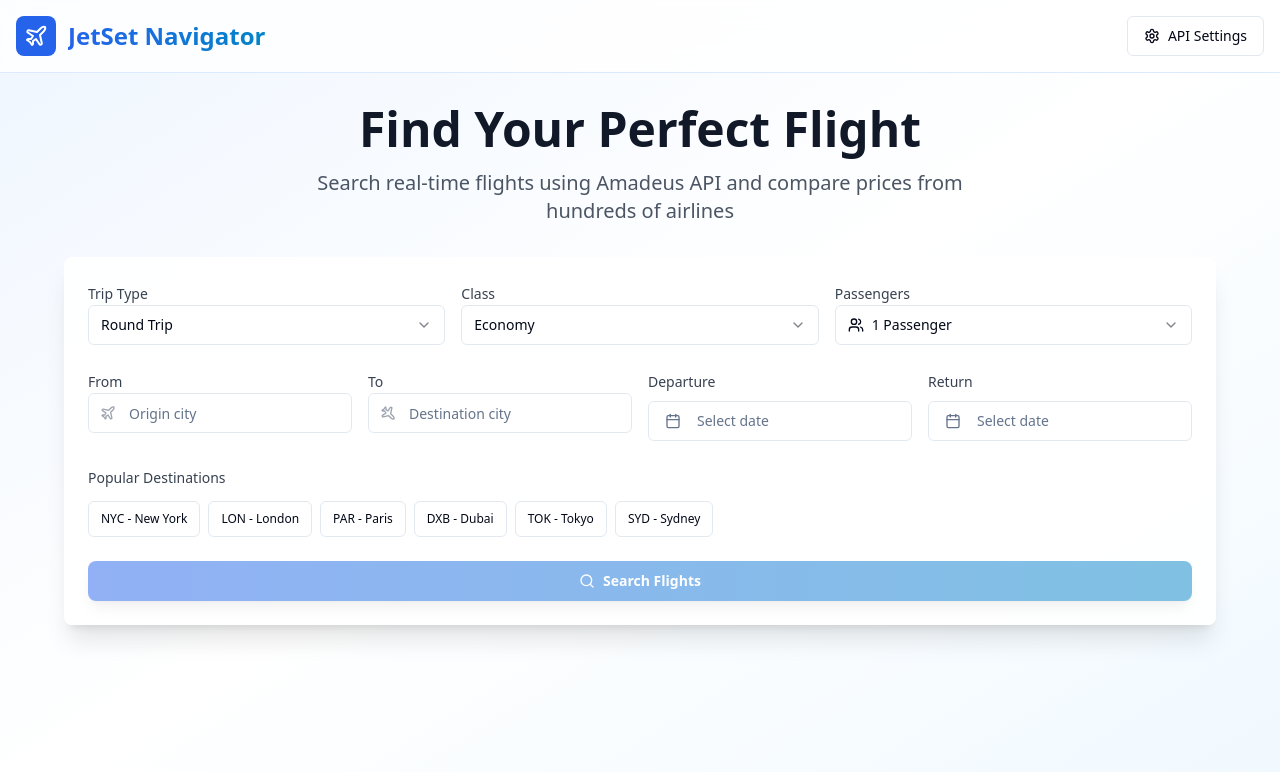
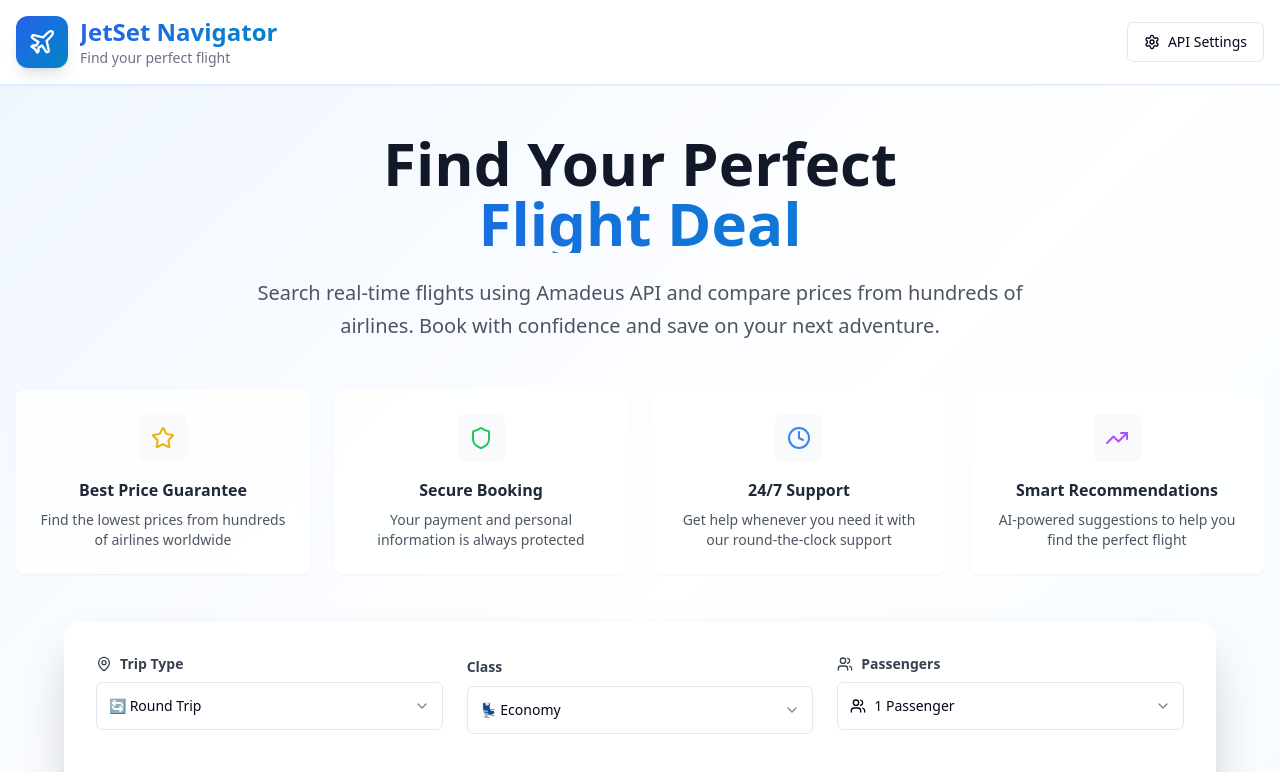
Before and after one commit to menuqr011/jetset-navigator-app, a React (Vite) app: page / in a window 1280 px wide. Shown: the top 772 px of the page. Built offline with nearby package versions, Linux system fonts and the light colour scheme.

Commit message:
Improve UI of home page and components
Enhance the visual appeal and user experience of the home page and its components.

```diff
--- a/src/components/SearchForm.tsx
+++ b/src/components/SearchForm.tsx
@@ -1,4 +1,3 @@
-
 import { useState } from "react";
 import { Button } from "@/components/ui/button";
 import { Label } from "@/components/ui/label";
@@ -6,7 +5,7 @@ import { Select, SelectContent, SelectItem, SelectTrigger, SelectValue } from "@
 import { Calendar } from "@/components/ui/calendar";
 import { Popover, PopoverContent, PopoverTrigger } from "@/components/ui/popover";
 import { Card } from "@/components/ui/card";
-import { CalendarIcon, Search, Users } from "lucide-react";
+import { CalendarIcon, Search, Users, ArrowLeftRight, MapPin } from "lucide-react";
 import { format } from "date-fns";
 import { cn } from "@/lib/utils";
 import AirportAutocomplete from "./AirportAutocomplete";
@@ -41,52 +40,64 @@ const SearchForm = ({ onSearch, isSearching }: SearchFormProps) => {
   };
 
   const popularCities = [
-    { code: "NYC", name: "New York" },
-    { code: "LON", name: "London" },
-    { code: "PAR", name: "Paris" },
-    { code: "DXB", name: "Dubai" },
-    { code: "TOK", name: "Tokyo" },
-    { code: "SYD", name: "Sydney" }
+    { code: "NYC", name: "New York", flag: "🇺🇸" },
+    { code: "LON", name: "London", flag: "🇬🇧" },
+    { code: "PAR", name: "Paris", flag: "🇫🇷" },
+    { code: "DXB", name: "Dubai", flag: "🇦🇪" },
+    { code: "TOK", name: "Tokyo", flag: "🇯🇵" },
+    { code: "SYD", name: "Sydney", flag: "🇦🇺" }
   ];
 
+  const swapLocations = () => {
+    const temp = origin;
+    setOrigin(destination);
+    setDestination(temp);
+  };
+
   return (
-    <Card className="p-6 bg-white/90 backdrop-blur-sm shadow-xl border-0">
-      <form onSubmit={handleSubmit} className="space-y-6">
-        {/* Trip Type and Class Selection */}
-        <div className="flex flex-wrap gap-4">
-          <div className="flex-1 min-w-48">
-            <Label htmlFor="trip-type" className="text-sm font-medium text-gray-700">Trip Type</Label>
+    <Card className="p-8 bg-white/95 backdrop-blur-md shadow-2xl border-0 rounded-2xl">
+      <form onSubmit={handleSubmit} className="space-y-8">
+        {/* Enhanced Trip Type and Class Selection */}
+        <div className="grid grid-cols-1 md:grid-cols-3 gap-6">
+          <div className="space-y-2">
+            <Label htmlFor="trip-type" className="text-sm font-semibold text-gray-700 flex items-center gap-2">
+              <MapPin className="w-4 h-4" />
+              Trip Type
+            </Label>
             <Select value={tripType} onValueChange={setTripType}>
-              <SelectTrigger>
+              <SelectTrigger className="h-12 bg-white/50 border-gray-200 hover:border-blue-300 transition-colors">
                 <SelectValue />
               </SelectTrigger>
               <SelectContent>
-                <SelectItem value="round-trip">Round Trip</SelectItem>
-                <SelectItem value="one-way">One Way</SelectItem>
-                <SelectItem value="multi-city">Multi City</SelectItem>
+                <SelectItem value="round-trip">🔄 Round Trip</SelectItem>
+                <SelectItem value="one-way">➡️ One Way</SelectItem>
+                <SelectItem value="multi-city">🌍 Multi City</SelectItem>
               </SelectContent>
             </Select>
           </div>
 
-          <div className="flex-1 min-w-48">
-            <Label htmlFor="class" className="text-sm font-medium text-gray-700">Class</Label>
+          <div className="space-y-2">
+            <Label htmlFor="class" className="text-sm font-semibold text-gray-700">Class</Label>
             <Select value={flightClass} onValueChange={setFlightClass}>
-              <SelectTrigger>
+              <SelectTrigger className="h-12 bg-white/50 border-gray-200 hover:border-blue-300 transition-colors">
                 <SelectValue />
               </SelectTrigger>
               <SelectContent>
-                <SelectItem value="economy">Economy</SelectItem>
-                <SelectItem value="premium">Premium Economy</SelectItem>
-                <SelectItem value="business">Business</SelectItem>
-                <SelectItem value="first">First Class</SelectItem>
+                <SelectItem value="economy">💺 Economy</SelectItem>
+                <SelectItem value="premium">🎫 Premium Economy</SelectItem>
+                <SelectItem value="business">💼 Business</SelectItem>
+                <SelectItem value="first">👑 First Class</SelectItem>
               </SelectContent>
             </Select>
           </div>
 
-          <div className="flex-1 min-w-32">
-            <Label htmlFor="passengers" className="text-sm font-medium text-gray-700">Passengers</Label>
+          <div className="space-y-2">
+            <Label htmlFor="passengers" className="text-sm font-semibold text-gray-700 flex items-center gap-2">
+              <Users className="w-4 h-4" />
+              Passengers
+            </Label>
             <Select value={passengers} onValueChange={setPassengers}>
-              <SelectTrigger>
+              <SelectTrigger className="h-12 bg-white/50 border-gray-200 hover:border-blue-300 transition-colors">
                 <SelectValue />
               </SelectTrigger>
               <SelectContent>
@@ -103,9 +114,9 @@ const SearchForm = ({ onSearch, isSearching }: SearchFormProps) => {
           </div>
         </div>
 
-        {/* Location and Date Selection */}
-        <div className="grid grid-cols-1 md:grid-cols-2 lg:grid-cols-4 gap-4">
-          {/* Origin */}
+        {/* Enhanced Location and Date Selection */}
+        <div className="grid grid-cols-1 md:grid-cols-2 lg:grid-cols-4 gap-6">
+          {/* Origin with enhanced styling */}
           <div className="space-y-2">
             <AirportAutocomplete
               label="From"
@@ -117,8 +128,21 @@ const SearchForm = ({ onSearch, isSearching }: SearchFormProps) => {
             />
           </div>
 
+          {/* Swap Button */}
+          <div className="flex items-end justify-center">
+            <Button
+              type="button"
+              variant="outline"
+              size="icon"
+              onClick={swapLocations}
+              className="mb-2 h-12 w-12 rounded-full bg-blue-50 border-blue-200 hover:bg-blue-100 hover:border-blue-300 transition-all duration-200"
+            >
+              <ArrowLeftRight className="w-5 h-5 text-blue-600" />
+            </Button>
+          </div>
+
           {/* Destination */}
-          <div className="space-y-2">
+          <div className="space-y-2 md:col-start-2 lg:col-start-2">
             <AirportAutocomplete
               label="To"
               placeholder="Destination city"
@@ -131,18 +155,18 @@ const SearchForm = ({ onSearch, isSearching }: SearchFormProps) => {
 
           {/* Departure Date */}
           <div className="space-y-2">
-            <Label className="text-sm font-medium text-gray-700">Departure</Label>
+            <Label className="text-sm font-semibold text-gray-700">Departure</Label>
             <Popover>
               <PopoverTrigger asChild>
                 <Button
                   variant="outline"
                   className={cn(
-                    "w-full justify-start text-left font-normal",
+                    "w-full h-12 justify-start text-left font-normal bg-white/50 border-gray-200 hover:border-blue-300 transition-colors",
                     !departureDate && "text-muted-foreground"
                   )}
                 >
-                  <CalendarIcon className="mr-2 h-4 w-4" />
-                  {departureDate ? format(departureDate, "PPP") : "Select date"}
+                  <CalendarIcon className="mr-2 h-4 w-4 text-blue-600" />
+                  {departureDate ? format(departureDate, "MMM dd, yyyy") : "Select date"}
                 </Button>
               </PopoverTrigger>
               <PopoverContent className="w-auto p-0" align="start">
@@ -161,18 +185,18 @@ const SearchForm = ({ onSearch, isSearching }: SearchFormProps) => {
           {/* Return Date */}
           {tripType === 'round-trip' && (
             <div className="space-y-2">
-              <Label className="text-sm font-medium text-gray-700">Return</Label>
+              <Label className="text-sm font-semibold text-gray-700">Return</Label>
               <Popover>
                 <PopoverTrigger asChild>
                   <Button
                     variant="outline"
                     className={cn(
-                      "w-full justify-start text-left font-normal",
+                      "w-full h-12 justify-start text-left font-normal bg-white/50 border-gray-200 hover:border-blue-300 transition-colors",
                       !returnDate && "text-muted-foreground"
                     )}
                   >
-                    <CalendarIcon className="mr-2 h-4 w-4" />
-                    {returnDate ? format(returnDate, "PPP") : "Select date"}
+                    <CalendarIcon className="mr-2 h-4 w-4 text-blue-600" />
+                    {returnDate ? format(returnDate, "MMM dd, yyyy") : "Select date"}
                   </Button>
                 </PopoverTrigger>
                 <PopoverContent className="w-auto p-0" align="start">
@@ -190,10 +214,10 @@ const SearchForm = ({ onSearch, isSearching }: SearchFormProps) => {
           )}
         </div>
 
-        {/* Popular Destinations */}
-        <div className="space-y-3">
-          <Label className="text-sm font-medium text-gray-700">Popular Destinations</Label>
-          <div className="flex flex-wrap gap-2">
+        {/* Enhanced Popular Destinations */}
+        <div className="space-y-4">
+          <Label className="text-sm font-semibold text-gray-700">✈️ Popular Destinations</Label>
+          <div className="flex flex-wrap gap-3">
             {popularCities.map((city) => (
               <Button
                 key={city.code}
@@ -201,28 +225,29 @@ const SearchForm = ({ onSearch, isSearching }: SearchFormProps) => {
                 variant="outline"
                 size="sm"
                 onClick={() => setDestination(city.name)}
-                className="text-xs hover:bg-blue-50 hover:border-blue-200"
+                className="text-sm hover:bg-blue-50 hover:border-blue-200 hover:scale-105 transition-all duration-200 bg-white/50"
               >
+                <span className="mr-2">{city.flag}</span>
                 {city.code} - {city.name}
               </Button>
             ))}
           </div>
         </div>
 
-        {/* Search Button */}
+        {/* Enhanced Search Button */}
         <Button
           type="submit"
-          className="w-full bg-gradient-to-r from-blue-600 to-sky-600 hover:from-blue-700 hover:to-sky-700 text-white font-semibold py-3 px-6 rounded-lg shadow-lg transition-all duration-200 transform hover:scale-[1.02]"
+          className="w-full h-14 bg-gradient-to-r from-blue-600 to-sky-600 hover:from-blue-700 hover:to-sky-700 text-white font-bold text-lg rounded-xl shadow-lg transition-all duration-300 transform hover:scale-[1.02] hover:shadow-xl"
           disabled={isSearching || !origin || !destination || !departureDate}
         >
           {isSearching ? (
-            <div className="flex items-center gap-2">
-              <div className="w-4 h-4 border-2 border-white border-t-transparent rounded-full animate-spin"></div>
+            <div className="flex items-center gap-3">
+              <div className="w-5 h-5 border-3 border-white border-t-transparent rounded-full animate-spin"></div>
               Searching Flights...
             </div>
           ) : (
-            <div className="flex items-center gap-2">
-              <Search className="w-5 h-5" />
+            <div className="flex items-center gap-3">
+              <Search className="w-6 h-6" />
               Search Flights
             </div>
           )}
--- a/src/pages/Index.tsx
+++ b/src/pages/Index.tsx
@@ -6,9 +6,10 @@ import CredentialsModal from "@/components/CredentialsModal";
 import { Flight, SearchFilters } from "@/types/flight";
 import { amadeusAPI, AmadeusCredentials } from "@/services/amadeusApi";
 import { transformAmadeusToFlights } from "@/utils/amadeusTransformer";
-import { Plane, Settings } from "lucide-react";
+import { Plane, Settings, Star, TrendingUp, Clock, Shield } from "lucide-react";
 import { Button } from "@/components/ui/button";
 import { useToast } from "@/hooks/use-toast";
+import { Card } from "@/components/ui/card";
 
 const Index = () => {
   const [flights, setFlights] = useState<Flight[]>([]);
@@ -112,25 +113,13 @@ const Index = () => {
   };
 
   const filteredFlights = flights.filter(flight => {
-    // Price filter
     if (flight.price > filters.maxPrice) return false;
-
-    // Airline filter
     if (filters.airlines.length > 0 && !filters.airlines.includes(flight.airline)) return false;
-
-    // Stops filter
     if (flight.stops > filters.maxStops) return false;
-
-    // Duration filter
     if (flight.duration > filters.maxDuration) return false;
-
-    // Direct flights only filter
     if (filters.directFlightsOnly && flight.stops > 0) return false;
-
-    // Travel class filter
     if (filters.travelClasses && filters.travelClasses.length > 0 && !filters.travelClasses.includes(flight.class)) return false;
 
-    // Departure time range filter
     if (filters.departureTimeRanges && filters.departureTimeRanges.length > 0) {
       const departureHour = new Date(`2000-01-01T${flight.departureTime}`).getHours();
       const matchesTimeRange = filters.departureTimeRanges.some(range => {
@@ -148,46 +137,91 @@ const Index = () => {
     return true;
   });
 
+  const features = [
+    {
+      icon: <Star className="w-6 h-6 text-yellow-500" />,
+      title: "Best Price Guarantee",
+      description: "Find the lowest prices from hundreds of airlines worldwide"
+    },
+    {
+      icon: <Shield className="w-6 h-6 text-green-500" />,
+      title: "Secure Booking",
+      description: "Your payment and personal information is always protected"
+    },
+    {
+      icon: <Clock className="w-6 h-6 text-blue-500" />,
+      title: "24/7 Support",
+      description: "Get help whenever you need it with our round-the-clock support"
+    },
+    {
+      icon: <TrendingUp className="w-6 h-6 text-purple-500" />,
+      title: "Smart Recommendations",
+      description: "AI-powered suggestions to help you find the perfect flight"
+    }
+  ];
+
   return (
     <div className="min-h-screen bg-gradient-to-br from-blue-50 via-white to-sky-50">
-      {/* Header */}
-      <header className="bg-white/80 backdrop-blur-md border-b border-blue-100 sticky top-0 z-50">
+      {/* Enhanced Header */}
+      <header className="bg-white/95 backdrop-blur-md border-b border-blue-100 sticky top-0 z-50 shadow-sm">
         <div className="container mx-auto px-4 py-4">
           <div className="flex items-center justify-between">
             <div className="flex items-center gap-3">
-              <div className="p-2 bg-blue-600 rounded-lg">
-                <Plane className="w-6 h-6 text-white" />
+              <div className="p-3 bg-gradient-to-br from-blue-600 to-sky-600 rounded-xl shadow-lg">
+                <Plane className="w-7 h-7 text-white" />
               </div>
-              <h1 className="text-2xl font-bold bg-gradient-to-r from-blue-600 to-sky-600 bg-clip-text text-transparent">
-                JetSet Navigator
-              </h1>
+              <div>
+                <h1 className="text-2xl font-bold bg-gradient-to-r from-blue-600 to-sky-600 bg-clip-text text-transparent">
+                  JetSet Navigator
+                </h1>
+                <p className="text-sm text-gray-500">Find your perfect flight</p>
+              </div>
             </div>
 
             <Button
               variant="outline"
               onClick={() => setShowCredentialsModal(true)}
-              className="flex items-center gap-2"
+              className="flex items-center gap-2 hover:bg-blue-50 transition-colors"
             >
               <Settings className="w-4 h-4" />
               API Settings
-              {credentials && <span className="w-2 h-2 bg-green-500 rounded-full"></span>}
+              {credentials && <span className="w-2 h-2 bg-green-500 rounded-full animate-pulse"></span>}
             </Button>
           </div>
         </div>
       </header>
 
-      {/* Hero Section */}
-      <section className="container mx-auto px-4 py-8">
-        <div className="text-center mb-8">
-          <h2 className="text-4xl md:text-5xl font-bold text-gray-900 mb-4">
-            Find Your Perfect Flight
+      {/* Enhanced Hero Section */}
+      <section className="container mx-auto px-4 py-12">
+        <div className="text-center mb-12">
+          <h2 className="text-5xl md:text-6xl font-bold text-gray-900 mb-6 leading-tight">
+            Find Your Perfect
+            <span className="block bg-gradient-to-r from-blue-600 to-sky-600 bg-clip-text text-transparent">
+              Flight Deal
+            </span>
           </h2>
-          <p className="text-xl text-gray-600 max-w-2xl mx-auto">
-            Search real-time flights using Amadeus API and compare prices from hundreds of airlines
+          <p className="text-xl text-gray-600 max-w-3xl mx-auto leading-relaxed">
+            Search real-time flights using Amadeus API and compare prices from hundreds of airlines.
+            Book with confidence and save on your next adventure.
           </p>
         </div>
 
-        {/* Search Form */}
+        {/* Enhanced Features Grid */}
+        {!hasSearched && (
+          <div className="grid grid-cols-1 md:grid-cols-2 lg:grid-cols-4 gap-6 mb-12">
+            {features.map((feature, index) => (
+              <Card key={index} className="p-6 text-center hover:shadow-lg transition-all duration-300 border-0 bg-white/80 backdrop-blur-sm">
+                <div className="inline-flex items-center justify-center w-12 h-12 bg-gray-50 rounded-lg mb-4">
+                  {feature.icon}
+                </div>
+                <h3 className="font-semibold text-gray-800 mb-2">{feature.title}</h3>
+                <p className="text-sm text-gray-600">{feature.description}</p>
+              </Card>
+            ))}
+          </div>
+        )}
+
+        {/* Enhanced Search Form */}
         <div className="max-w-6xl mx-auto mb-8">
           <SearchForm onSearch={handleSearch} isSearching={isSearching} />
         </div>
@@ -196,7 +230,7 @@ const Index = () => {
       {/* Results Section */}
       {hasSearched && (
         <section className="container mx-auto px-4 pb-12">
-          <div className="flex flex-col lg:flex-row gap-6">
+          <div className="flex flex-col lg:flex-row gap-8">
             {/* Filters Sidebar */}
             <div className="lg:w-80 flex-shrink-0">
               <FilterSidebar
```
Also changed, not shown: src/components/FlightCard.tsx (+87 -39 lines).
